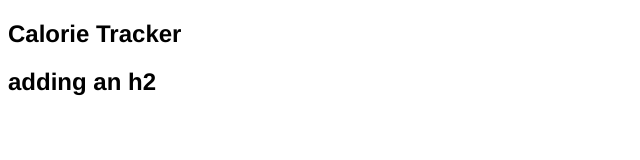
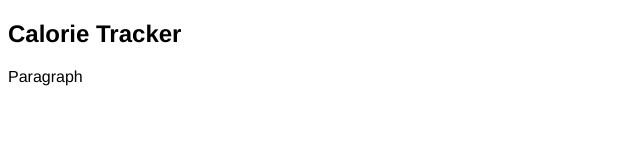
Before and after one commit to josueramirez1/calorie-tracker, a website built with webpack: page src/template.html in a window 1280 px wide. Shown: the whole page, without its empty margins (0-640 px from the left). Built offline with nearby package versions, Linux system fonts and the light colour scheme.

Commit message:
paragraph element

```diff
--- a/src/template.html
+++ b/src/template.html
@@ -15,7 +15,7 @@
     <section id="section-content">
       <h1>Calorie Tracker</h1>
       <div class="container">
-        <h2>adding an h2</h2>
+        <p>Paragraph</p>
       </div>
     </section>
   </body>
```
